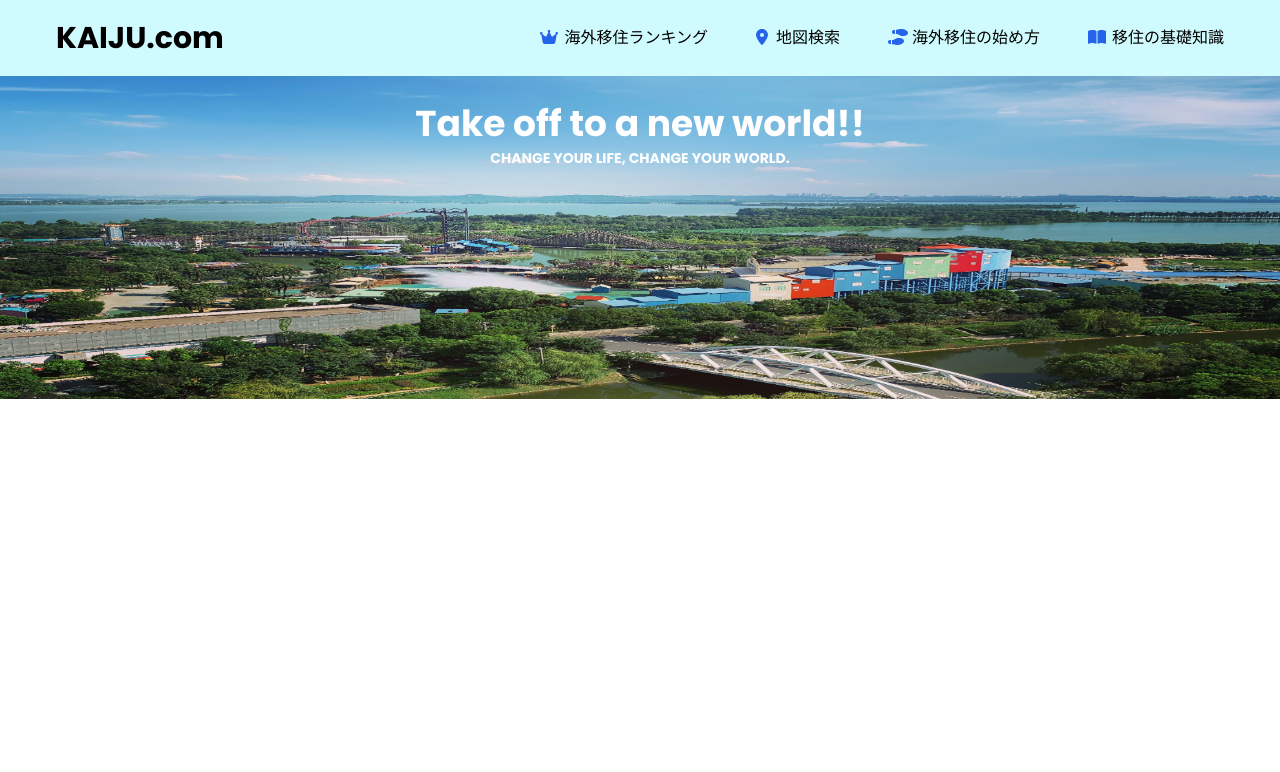
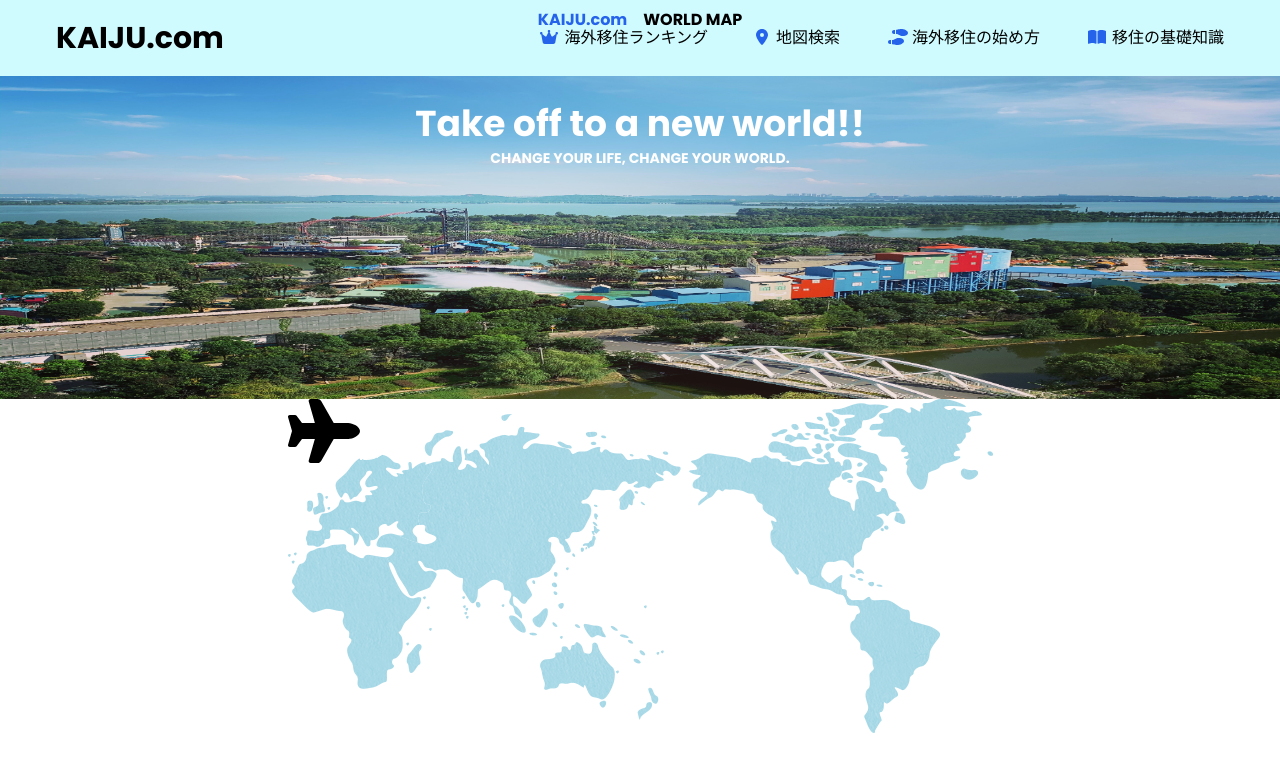
Before and after one commit to nariki07/overseas-migration-media, a Next.js app in the folder overseas_migration_media_nextjs/: page /top in a window 1280 px wide. Shown: the top 772 px of the page. Built offline with nearby package versions, Linux system fonts and the light colour scheme.

Commit message:
map画像と飛行機のアイコンを追加した。

```diff
--- /dev/null
+++ b/overseas_migration_media_nextjs/src/app/components/atoms/GlobalMap.tsx
@@ -0,0 +1,16 @@
+import {faPlane} from "@fortawesome/free-solid-svg-icons";
+import {FontAwesomeIcon} from "@fortawesome/react-fontawesome";
+
+export const GlobalMap = () => {
+    return(
+        <div className="elative font-notoSans flex justify-center items-center">
+            <div className="relative">
+                <FontAwesomeIcon icon={faPlane} style={{ fontSize: "4rem" }} className="absolute left-0 top-0" />
+                <img src="/image/map.png" alt="画像" />
+            </div>
+            <h1 className="text-1xl text-center text-black absolute inset-0 mt-2">
+                <span className="text-blue-600">KAIJU.com　</span>WORLD MAP
+            </h1>
+        </div>
+    )
+}
--- a/overseas_migration_media_nextjs/src/app/top/page.tsx
+++ b/overseas_migration_media_nextjs/src/app/top/page.tsx
@@ -1,11 +1,13 @@
 import {Header} from "@/app/components/organisms/layout/Header";
 import {MainVisual} from "@/app/components/organisms/MainVisual";
+import {GlobalMap} from "@/app/components/atoms/GlobalMap";
 
 export default async function Page() {
     return (
         <div>
             <Header/>
             <MainVisual/>
+            <GlobalMap/>
         </div>
     )
 }
```
Also changed, not shown: overseas_migration_media_nextjs/public/image/map.png (added).
